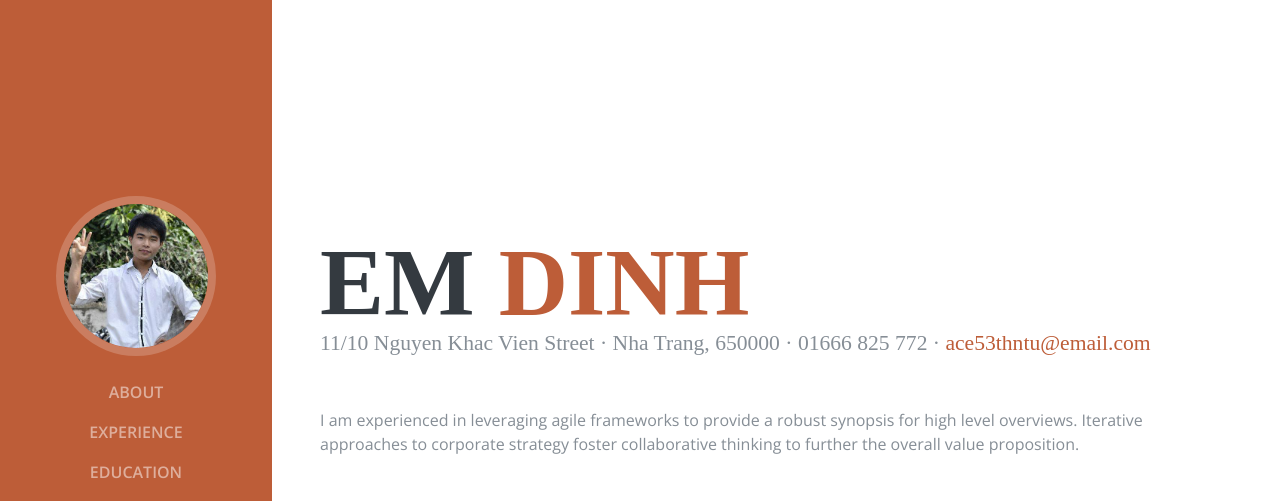
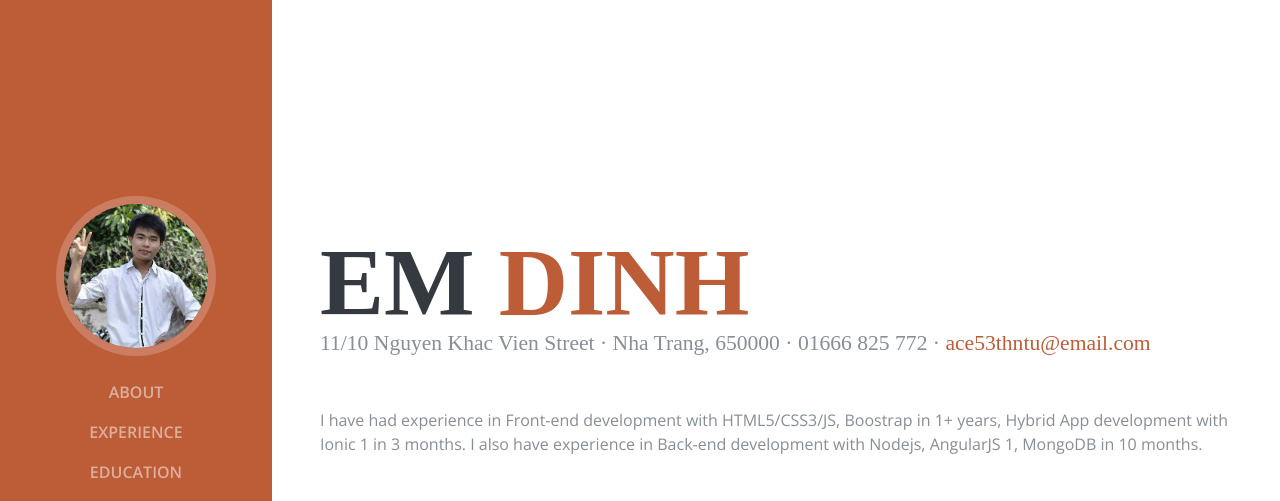
Before and after one commit to ace53thntu/ace53thntu.github.io, a plain HTML site: page index.html in a window 1280 px wide. Shown: the top 501 px of the page. Drawn offline with nearby package versions, Linux system fonts and the light colour scheme; a web font is replaced by a local one.

Commit message:
no message

```diff
--- a/index.html
+++ b/index.html
@@ -71,7 +71,7 @@
           <div class="subheading mb-5 my-info">11/10 Nguyen Khac Vien Street · Nha Trang, 650000 · 01666 825 772 ·
             <a href="mailto:name@email.com">ace53thntu@email.com</a>
           </div>
-          <p class="mb-5">I am experienced in leveraging agile frameworks to provide a robust synopsis for high level overviews. Iterative approaches to corporate strategy foster collaborative thinking to further the overall value proposition.</p>
+          <p class="mb-5">I have had experience in Front-end development with HTML5/CSS3/JS, Boostrap in 1+ years, Hybrid App development with Ionic 1 in 3 months. I also have experience in Back-end development with Nodejs, AngularJS 1, MongoDB in 10 months.</p>
           <ul class="list-inline list-social-icons mb-0">
             <li class="list-inline-item">
               <a href="https://www.facebook.com/macketaona" target="_blank">
```
